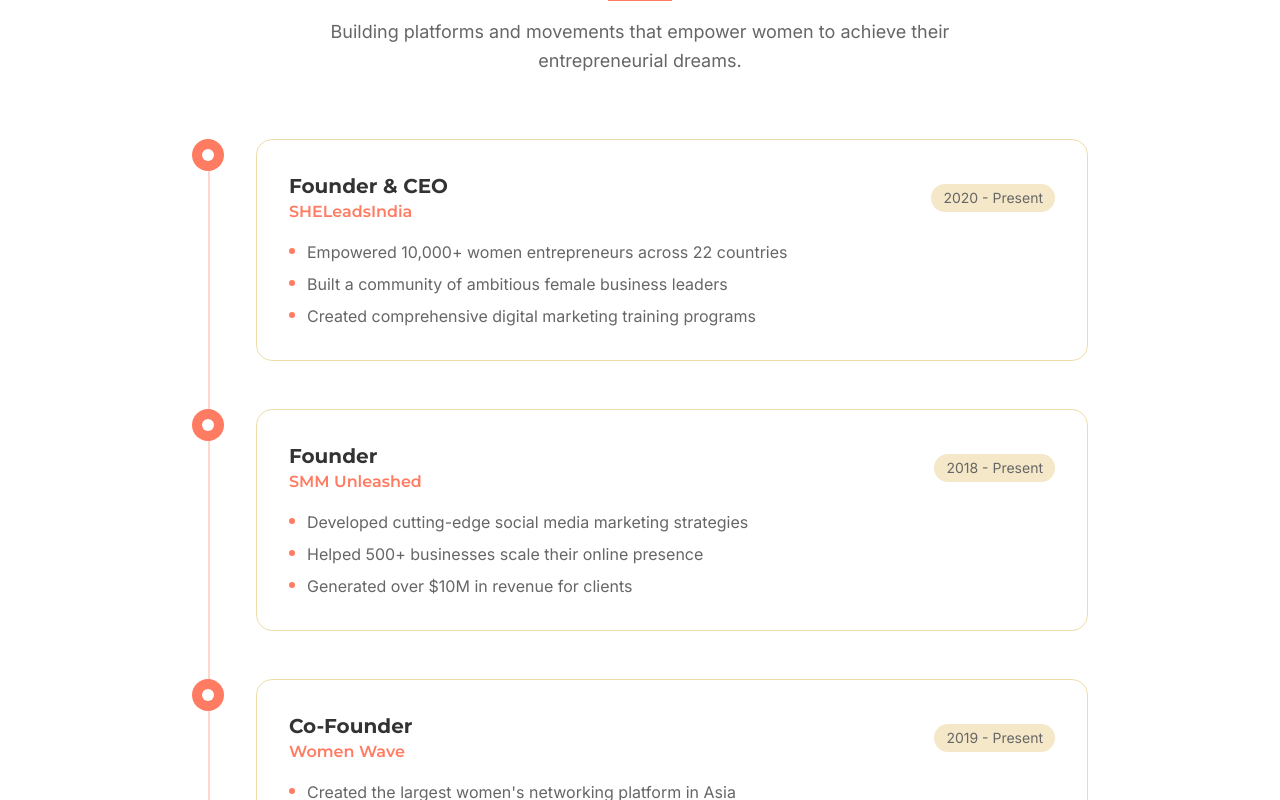
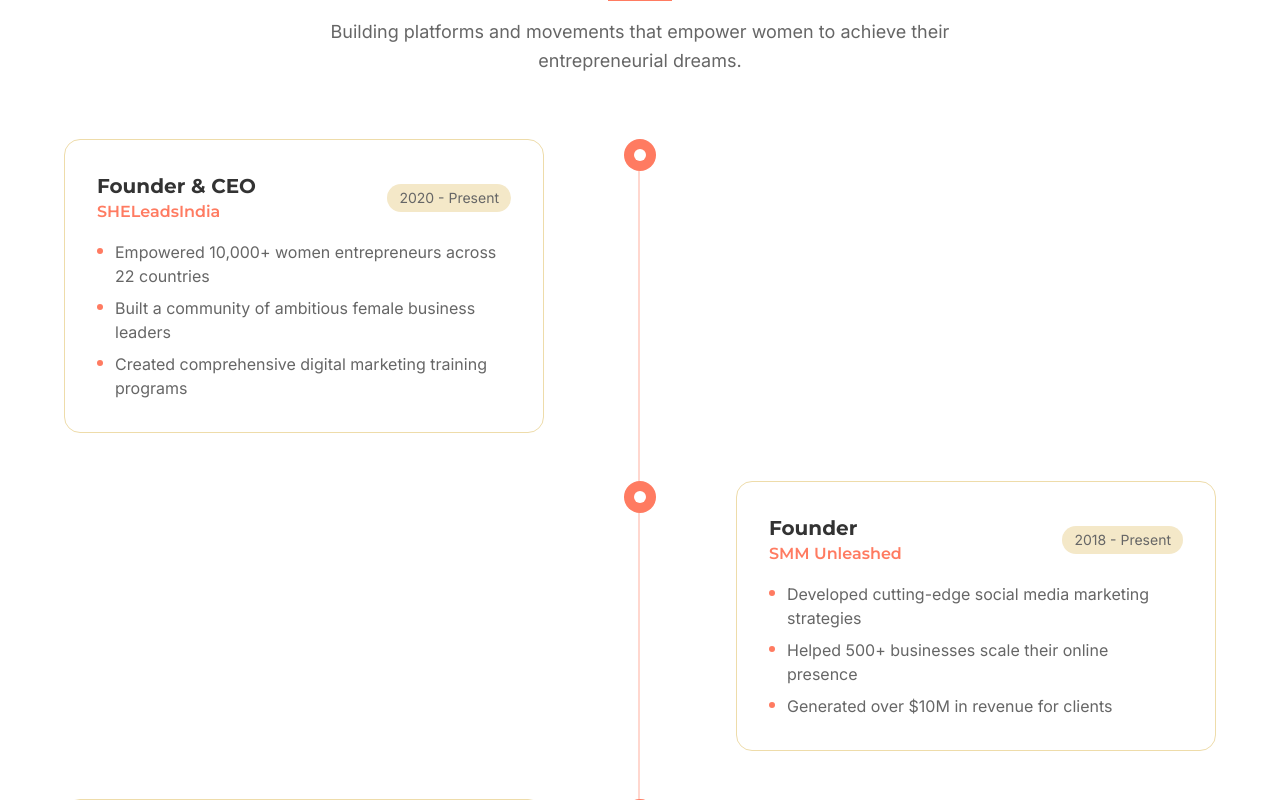
Before and after one commit to UnrealAnkit/she-leads-with-style, a React (Vite) app: page / in a window 1280 px wide. Shown: the part 2680-3480 px from the top of the page. Built offline with nearby package versions, Linux system fonts and the light colour scheme.

Commit message:
Update Experience section layout
Update the Experience section to display items side-by-side, alternating between left and right alignment to create a more dynamic visual flow.

```diff
--- a/src/components/Experience.tsx
+++ b/src/components/Experience.tsx
@@ -45,20 +45,23 @@ const Experience = () => {
           </p>
         </div>
 
-        <div className="max-w-4xl mx-auto">
+        <div className="max-w-6xl mx-auto">
           <div className="relative">
             {/* Timeline line */}
-            <div className="absolute left-4 top-0 bottom-0 w-0.5 bg-primary/30 hidden md:block"></div>
+            <div className="absolute left-1/2 top-0 bottom-0 w-0.5 bg-primary/30 hidden md:block transform -translate-x-0.5"></div>
 
             <div className="space-y-12">
-              {experiences.map((exp, index) => (
+              {experiences.map((exp, index) => {
+                const isEven = index % 2 === 0;
+                return (
                   <div key={index} className="relative">
                     {/* Timeline dot */}
-                  <div className="absolute left-0 w-8 h-8 bg-primary rounded-full hidden md:flex items-center justify-center">
+                    <div className="absolute left-1/2 w-8 h-8 bg-primary rounded-full hidden md:flex items-center justify-center transform -translate-x-1/2">
                       <div className="w-3 h-3 bg-background rounded-full"></div>
                     </div>
 
-                  <div className="md:ml-16 bg-card border border-border rounded-2xl p-8 hover:shadow-lg transition-shadow duration-300">
+                    <div className={`flex items-center ${isEven ? 'md:justify-start' : 'md:justify-end'}`}>
+                      <div className={`w-full md:w-5/12 bg-card border border-border rounded-2xl p-8 hover:shadow-lg transition-shadow duration-300 ${isEven ? 'md:mr-auto' : 'md:ml-auto'}`}>
                         <div className="space-y-4">
                           <div className="flex flex-col sm:flex-row sm:items-center sm:justify-between gap-2">
                             <div>
@@ -85,7 +88,9 @@ const Experience = () => {
                         </div>
                       </div>
                     </div>
-              ))}
+                  </div>
+                );
+              })}
             </div>
           </div>
         </div>
```
Lines whose indentation alone changed are shown as unchanged.
